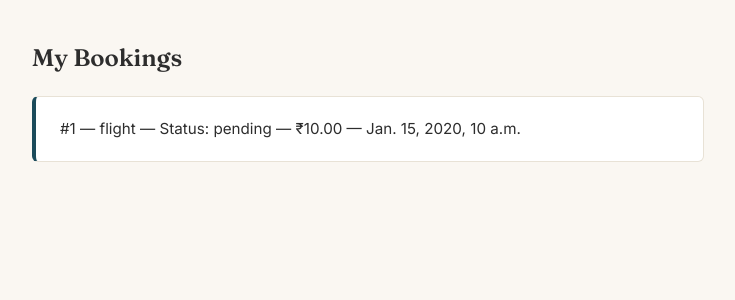
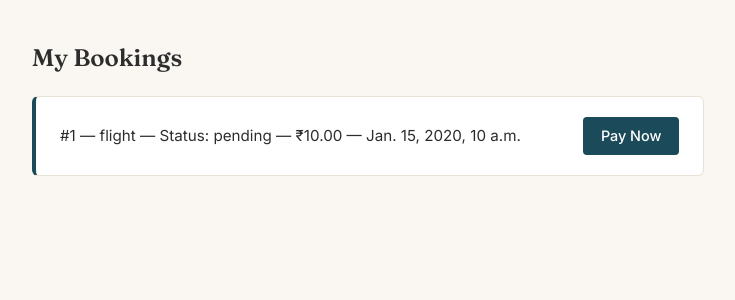
Before and after one commit to I-m-A-r-y-a-n/Travel_Booking_System, a Django app: page /bookings/my-bookings/ in a window 1280 px wide. Shown: the part 79-379 px from the top of the page, without its empty margins (272-1007 px from the left). Run offline with Django 5.2, Linux system fonts and the light colour scheme; a user stored in the database is signed in; tables that the repository leaves empty hold one stand-in row (values such as "Sample post").

Commit message:
Add Pay Now retry link for pending bookings, fix template syntax

```diff
--- a/bookings/templates/bookings/my_bookings.html
+++ b/bookings/templates/bookings/my_bookings.html
@@ -7,7 +7,7 @@
 {% if bookings %}
     <ul class="result-list">
     {% for booking in bookings %}
-                <li>
+        <li>
             <span>
                 #{{ booking.id }} — {{ booking.booking_type }} —
                 Status: {{ booking.status }} —
@@ -25,6 +25,9 @@
             {% if booking.status == 'confirmed' %}
                 <a href="{% url 'cancel_booking' booking.id %}">Cancel</a>
             {% endif %}
+            {% if booking.status == 'pending' %}
+                <a href="{% url 'payments:choose_payment_method' booking.id %}">Pay Now</a>
+            {% endif %}
         </li>
     {% endfor %}
     </ul>
```
